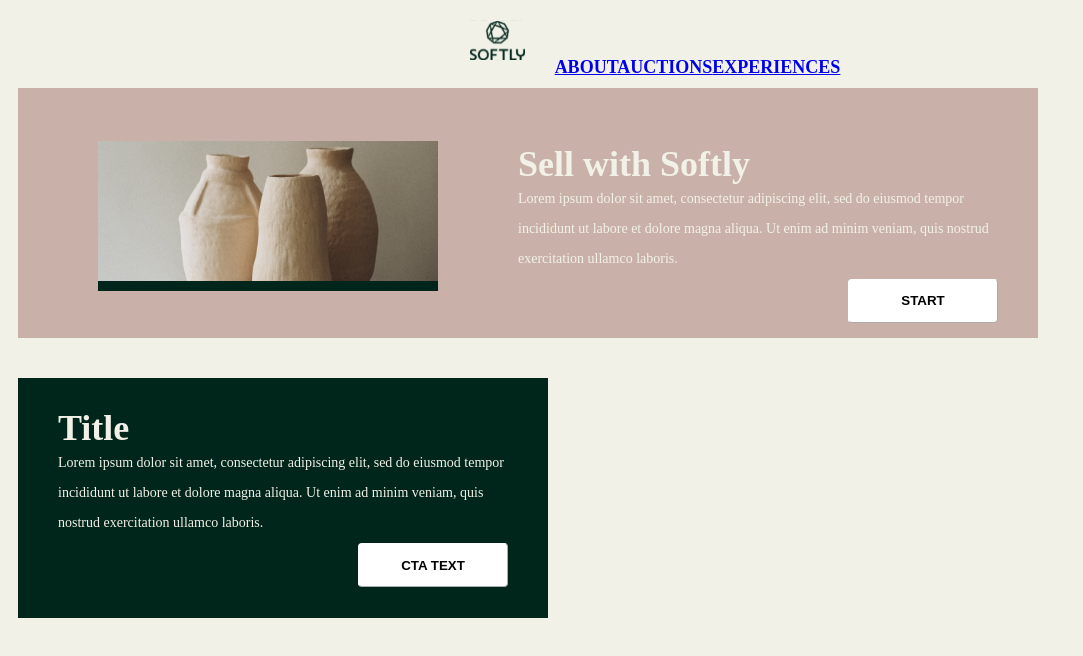
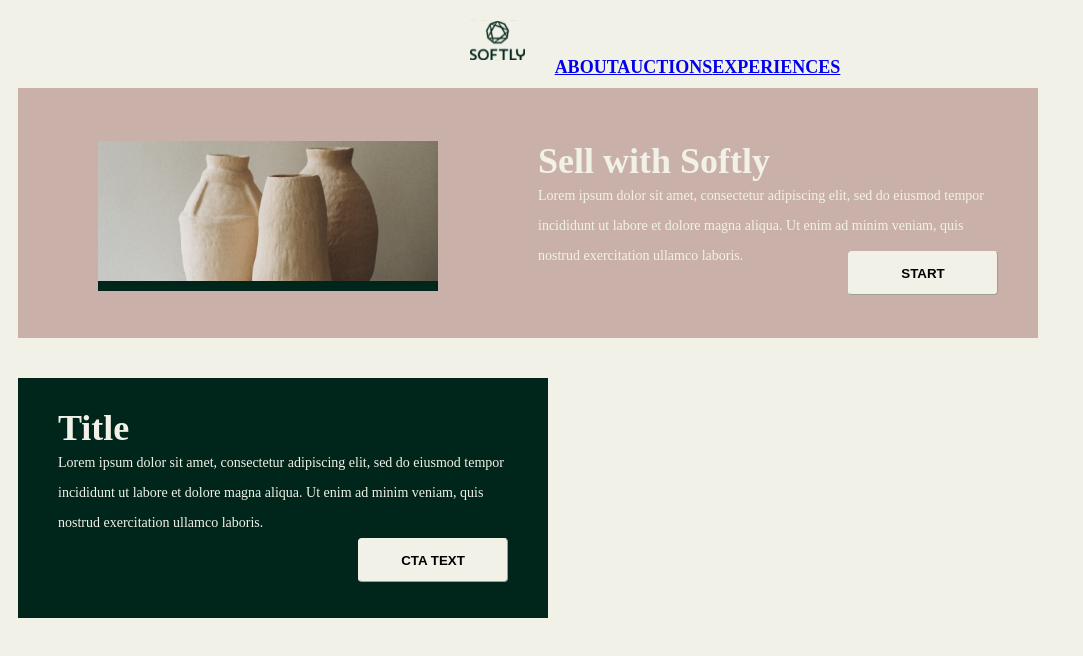
Before and after one commit to andjelavidojkovic/softly, a React (Create React App) app: page / in a window 1280 px wide. Shown: the top 656 px of the page, without its empty margins (0-1083 px from the left). Built offline with nearby package versions, Linux system fonts and the light colour scheme.

Commit message:
refactor(introductionandconclusion): Rename the old component 'Title' to 'IntoductionAndConclusion',and change the use of it. Now it can show two different elements on the page. Also, add change to the style of it.

```diff
--- a/src/App.js
+++ b/src/App.js
@@ -5,14 +5,14 @@ import React from "react";
 import Header from "./components/Header";
 //import Auctions from "./components/Auctions";
 //import Experiences from "./components/Experiences";
-import Title from "./components/Title/Title";
+import IntroductionAndConclusion from "./components/IntroductionAndConclusion/IntroductionAndConclusion";
 
 const App = () => {
   return (
     <div>
       <Header />
-      <Title />
-      <Title element="asa" />
+      <IntroductionAndConclusion />
+      <IntroductionAndConclusion greenOrPinkElement="green" />
     </div>
   )
 }
--- a/src/components/Button/button.css
+++ b/src/components/Button/button.css
@@ -5,19 +5,17 @@
   font-weight: bold;
   border-radius: 4px;
   border-width: thin;
+  background-color: #f2f1e7;
 }
 .button--red {
   border-color: red;
-  background-color: #f2f1e7;
   color: red;
 }
 .button--regular {
   border-color: black;
-  background-color: #f2f1e7;
   color: black;
 }
 .button--white {
-  border-color: white;
-  background-color: white;
+  border-color: #f2f1e7;
   color: black;
 }
--- a/src/components/Title/title.css
+++ b/src/components/IntroductionAndConclusion/IntroductionAndConclusion.css
@@ -1,42 +1,40 @@
-.background--pink {
+.background {
+  font-family: "Bodoni 72";
+  color: #f2f1e7;
+  margin: 10px;
+}
+.background-pink {
   background: #c9b1a9;
   height: 250px;
   width: 1020px;
-  font-family: "Bodoni 72";
-  color: #f2f1e7;
-  margin: 10px;
   display: flex;
   justify-content: space-between;
   align-items: center;
 }
-.img--pink {
+.background-green {
+  background: #00261c;
+  height: 240px;
+  width: 530px;
+}
+.img-pink {
   border-bottom: 10px solid #00261c;
   height: 140px;
   width: 340px;
   margin-left: 80px;
-  margin-right: 40px;
+  margin-right: 60px;
   padding-top: 10px;
 }
-.background--green {
-  background: #00261c;
-  height: 240px;
-  width: 530px;
-  font-family: "Bodoni 72";
-  color: #f2f1e7;
-  margin: 10px;
-}
-.heading-title-green {
+.heading {
   font-size: 36px;
   line-height: 40px;
   text-align: left;
+}
+.heading-title-green {
   margin: 40px 10px 0px 40px;
   padding-top: 30px;
 }
 .heading-title-pink {
-  font-size: 36px;
-  line-height: 40px;
-  text-align: left;
-  margin: 40px 10px 0px 40px;
+  margin: 10px 10px 0px 40px;
   padding-top: 0px;
 }
 .paragraph-introductions {
@@ -48,7 +46,13 @@
   margin-top: 0px;
   margin-bottom: 5px;
 }
-.div-button-CTA-TEXT {
+.div-button {
   float: right;
-  margin-right: 40px;
+  margin-right: 0px;
 }
+.button-pink {
+  padding-top: 10px;
+}
+.button-green {
+  padding-top: 30px;
+}
--- a/src/components/Title/Title.js
+++ b/src/components/IntroductionAndConclusion/IntroductionAndConclusion.js
@@ -1,10 +1,10 @@
 import React from "react";
-import './title.css'
+import './IntroductionAndConclusion.css'
 import Button from '../Button/Button.js'
 
-const Title = ({ element = '' }) => {
+const Title = ({ greenOrPinkElement = '' }) => {
     let title, buttonName, className
-    if (element === '') {
+    if (greenOrPinkElement === '') {
         title = 'Sell with Softly'
         buttonName = 'START'
         className = 'pink'
@@ -15,25 +15,25 @@ const Title = ({ element = '' }) => {
     }
 
     return (
-        <div className={`background--${className}`}>
+        <div className={`background background-${className}`}>
             <div>
                 {className === 'pink' ?
-                    <img src="../images/Rectangle 14.jpg" alt="pic" className={`img--${className}`} />
+                    <img src="../images/Rectangle 14.jpg" alt="pic" className={`img-${className}`} />
                     : null
                 }
             </div>
-            <div className={`div--${className}`} >
-                <h3 className={`heading-title-${className}`} >
+            <div>
+                <h3 className={`heading heading-title-${className}`} >
                     {title}
                 </h3>
-                <p className="paragraph-introductions">
+                <p className='paragraph-introductions'>
                     Lorem ipsum dolor sit amet, consectetur adipiscing elit, sed do eiusmod tempor incididunt ut labore et dolore magna aliqua. Ut enim ad minim veniam, quis nostrud exercitation ullamco laboris.
+                    <div className={`div-button button-${className}`}>
+                        <Button styleForButton='primary'>
+                            {buttonName}
+                        </Button>
+                    </div>
                 </p>
-                <div className="div-button-CTA-TEXT">
-                    <Button styleForButton='primary' >
-                        {buttonName}
-                    </Button>
-                </div>
             </div>
         </div>
     )
```
Also changed, not shown: src/components/IntroductionAndConclusion/index.js (added).
